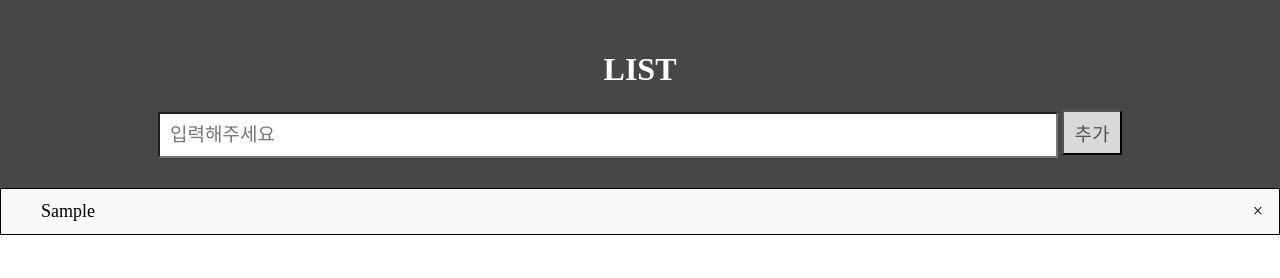
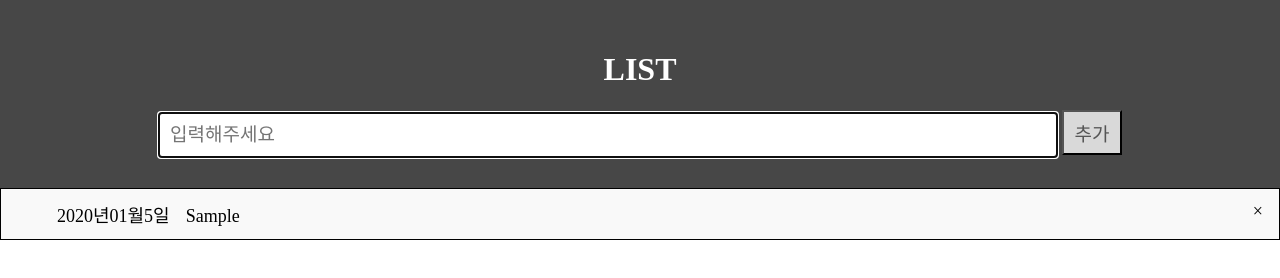
Before and after one commit to monkeyDugi/TodoList, a website: page index.html in a window 1280 px wide. Both pictures are taken after typing "Sample" into the empty fields and a click on the button "추가". Drawn offline with Linux system fonts and the light colour scheme.

Commit message:
등록일자추가, 삭제 시 입력란으로 포커싱 추가

```diff
--- a/main.js
+++ b/main.js
@@ -1,4 +1,4 @@
-const close = document.getElementsByClassName('close')
+const close = document.getElementsByClassName('closeSpan')
 /** querySelector : 한가지 요소만 가져오며, 동일한 요소가 있으면 첫번째 요소만 가져온다.
  * getElementsBy, getElementsBy : 배열 요소로 동일 한 모든 name을 가져오기 때문에 무조건 배열로 접근해야 한다. getElementsById는 별개임. id는 한개만 존재 가능하니까.
  *
@@ -10,7 +10,7 @@ const addBtn = document.getElementById('addBtn')
 const addInput = document.getElementById('addInput')
 
 /** 추가 */
-function addElement (event) {
+function addElement () {
   li = document.createElement('li')
   const addInputVlaue = addInput.value
   const txt = document.createTextNode(addInputVlaue)
@@ -20,26 +20,41 @@ function addElement (event) {
     return false
   }
 
+  // 등록일자 생성
+  const dateSpan = document.createElement('dateSpan')
+  const date = new Date()
+  const regiDate = document.createTextNode(date.getYear() + 1900 + '년' + date.getMonth() + 1 + '월' + date.getDate() + '일')
+
+  dateSpan.className = 'dateSpan'
+  dateSpan.appendChild(regiDate)
+
+  li.appendChild(dateSpan)
+
+  // 입력내용 생성
   li.appendChild(txt)
 
   list.appendChild(li)
 
   document.getElementById('addInput').value = ''
 
-  const span = document.createElement('span')
+  // 닫기버튼 생성
+  const closeSpan = document.createElement('closeSpan')
   const closeTxt = document.createTextNode('\u00D7')
 
-  span.className = 'close'
-  span.appendChild(closeTxt)
+  closeSpan.className = 'closeSpan'
+  closeSpan.appendChild(closeTxt)
 
-  li.appendChild(span)
+  li.appendChild(closeSpan)
 
   for (i = 0; i < close.length; i++) {
-    close[i].addEventListener('click', function (event) {
+    close[i].addEventListener('click', function () {
       const li = this.parentElement
       li.remove()
+      addInput.focus()
     })
   }
+
+  addInput.focus()
 }
 
 /** 리스트 클릭 시 완료 표시 */
--- a/style.css
+++ b/style.css
@@ -91,7 +91,7 @@ ul li.checked::before {
 }
 
 /* 리스트 닫기 버튼 */
-.close {
+.closeSpan {
     position: absolute;
     right: 0;
     top: 0;
@@ -99,7 +99,13 @@ ul li.checked::before {
 }
 
 /* 리스트 닫기 버튼 */
-.close:hover {
+.closeSpan:hover {
     background: #f44336;
     color: white;
 }
+
+/* 리스트 일자 */
+.dateSpan {
+    position: relative;
+    padding: 12px 16px 12px 16px;
+}
```
Also changed, not shown: package.json (added, +23 -0 lines), 1 other file.
